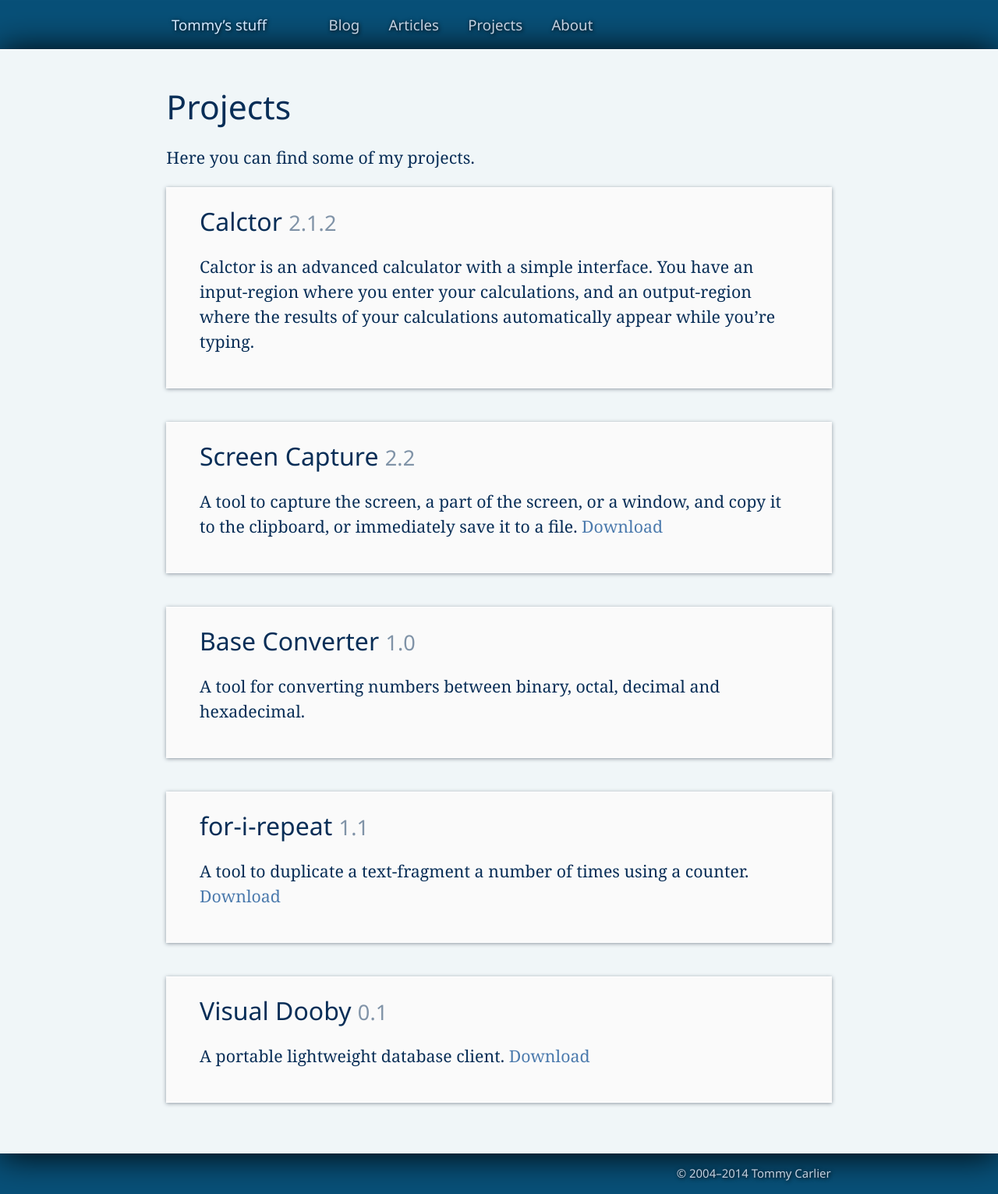
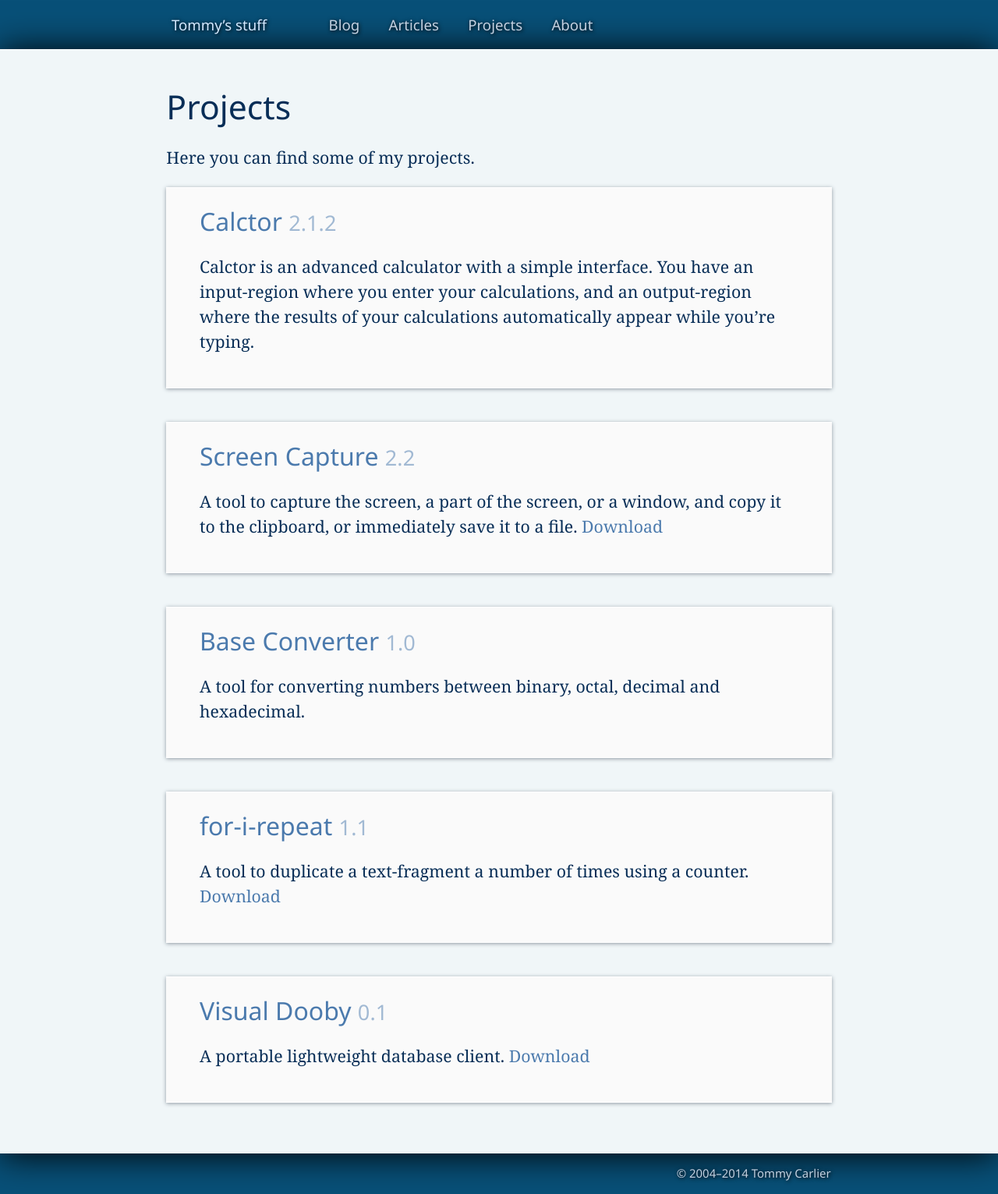
Before and after one commit to tommy-carlier/www.tcx.be, a Jekyll site: the page built from projects/index.html, in a window 1280 px wide. Shown: the whole page at 78% size. Built offline with Jekyll 4.4.1, drawn with Linux system fonts in a browser that asks for light colours.

Commit message:
Added hyperlink to project headers

```diff
--- a/projects/index.html
+++ b/projects/index.html
@@ -9,7 +9,7 @@ title: Projects
 <div class="list">
 {% for project in site.data.projects %}
   <article id="{{project.id}}">
-    <h1>{{project.title}}{% if project.version %} <small>{{project.version}}</small>{% endif %}</h1>
+    <h1><a href="{{site.baseUrl}}projects/{{project.id}}/">{{project.title}}{% if project.version %} <small>{{project.version}}</small>{% endif %}</a></h1>
     <p>{{project.description}}{% if project.download %} <a href="{{project.download}}" class="download">Download</a>{% endif %}</p>
   </article>
 {% endfor %}
```
